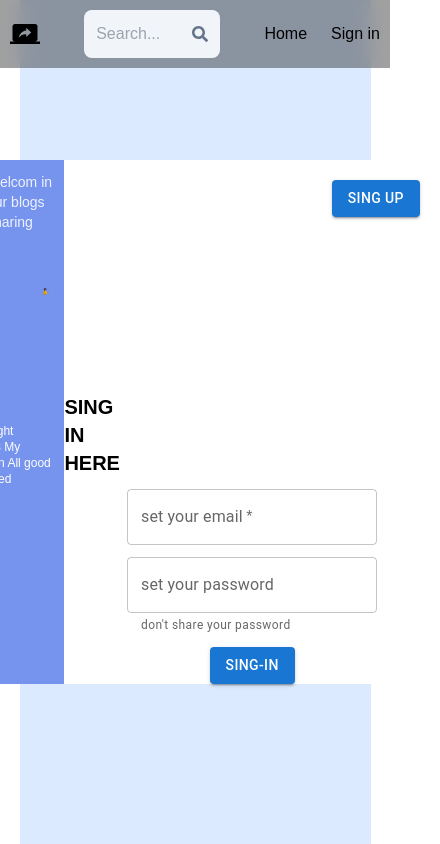
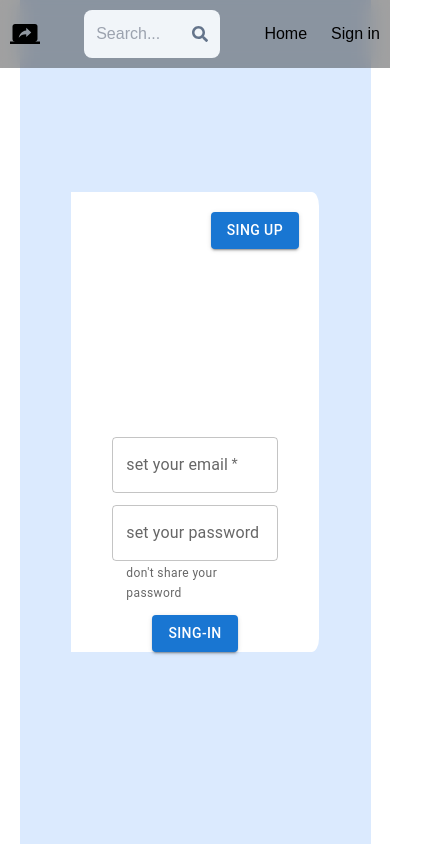
Before and after one commit to tchasinga/sharing-ideas-blogs, a React (Vite) app in the folder frontend/: page /signin in a window 390 px wide. Shown: the whole page, 440 px wide, since content can reach past the window. Built offline with nearby package versions, Linux system fonts and the light colour scheme; what ldrs would draw is missing.

Commit message:
new push

```diff
--- a/frontend/src/Pages/SignIn.jsx
+++ b/frontend/src/Pages/SignIn.jsx
@@ -57,7 +57,7 @@ export default function SignIn() {
   return (
     <div className="bg-blue-100  mainBody">
        <div className="newproductgrid max-w-7xl mx-auto rounded-3xl">
-        <div className="firstDiv p-3">
+        <div className="firstDiv p-3 noneget">
           <div className="flex items-center gap-1 pl-3">
           <TbWorldShare className="text-2xl text-white"/>
           <h2 className="text-sm text-indigo-50 font-medium">Welcom in our blogs sharing</h2>
@@ -83,8 +83,8 @@ export default function SignIn() {
           </Link>
 
           <form onSubmit={handlerSubmit} className="mt-44 w-full flex flex-col  items-center gap-3">
-           <div className="flex pr-80 uppercase text-xl font-bold">
-           <h1 className="">Sing in here</h1>
+           <div className="flex ml-20 uppercase text-xl font-bold w-full">
+           <h1 className="noneget">Sing in here</h1>
            </div>
           <TextField  label="set your email" required className="w-2/3" id="email" onChange={handleChange} variant='outlined' type='email'/>
           <TextField  label="set your password" id="password" onChange={handleChange} helperText="don't share your password" className="w-2/3" variant='outlined' type='password'/>
--- a/frontend/src/Pages/SignUp.jsx
+++ b/frontend/src/Pages/SignUp.jsx
@@ -56,7 +56,7 @@ export default function SignUp() {
     return (
       <div className="bg-blue-100  mainBody">
          <div className="newproductgrid max-w-7xl mx-auto rounded-3xl">
-          <div className="firstDiv p-3">
+          <div className="firstDiv p-3 noneget">
             <div className="flex items-center gap-1 pl-3">
             <TbWorldShare className="text-2xl text-white"/>
             <h2 className="text-sm text-indigo-50 font-medium">Welcom in our blogs sharing</h2>
@@ -72,7 +72,6 @@ export default function SignUp() {
           {/* Second side in downloading now  */}
 
           <div className="secondDiv w-full">
-
             <Link to='/signin'>
             <div className="mt-5 flex justify-end pr-5">
             <Tooltip title="Click here to login now" arrow placement='left'>
--- a/frontend/src/index.css
+++ b/frontend/src/index.css
@@ -237,4 +237,8 @@
     display: flex;
     flex-direction: column;
   }
+.newproductgrid{
+  display: flex;
+  flex-direction: column;
 }
+}
```
